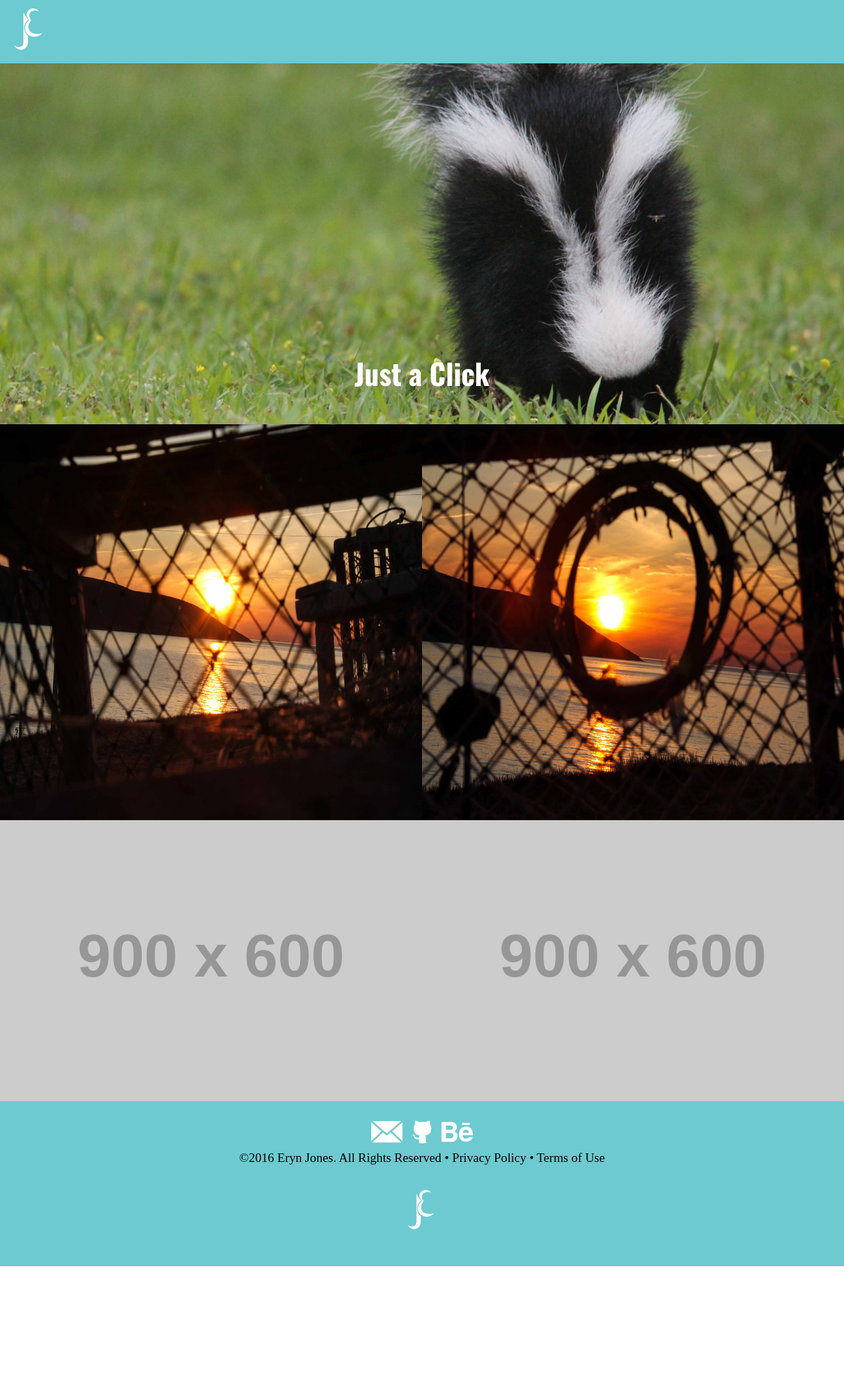
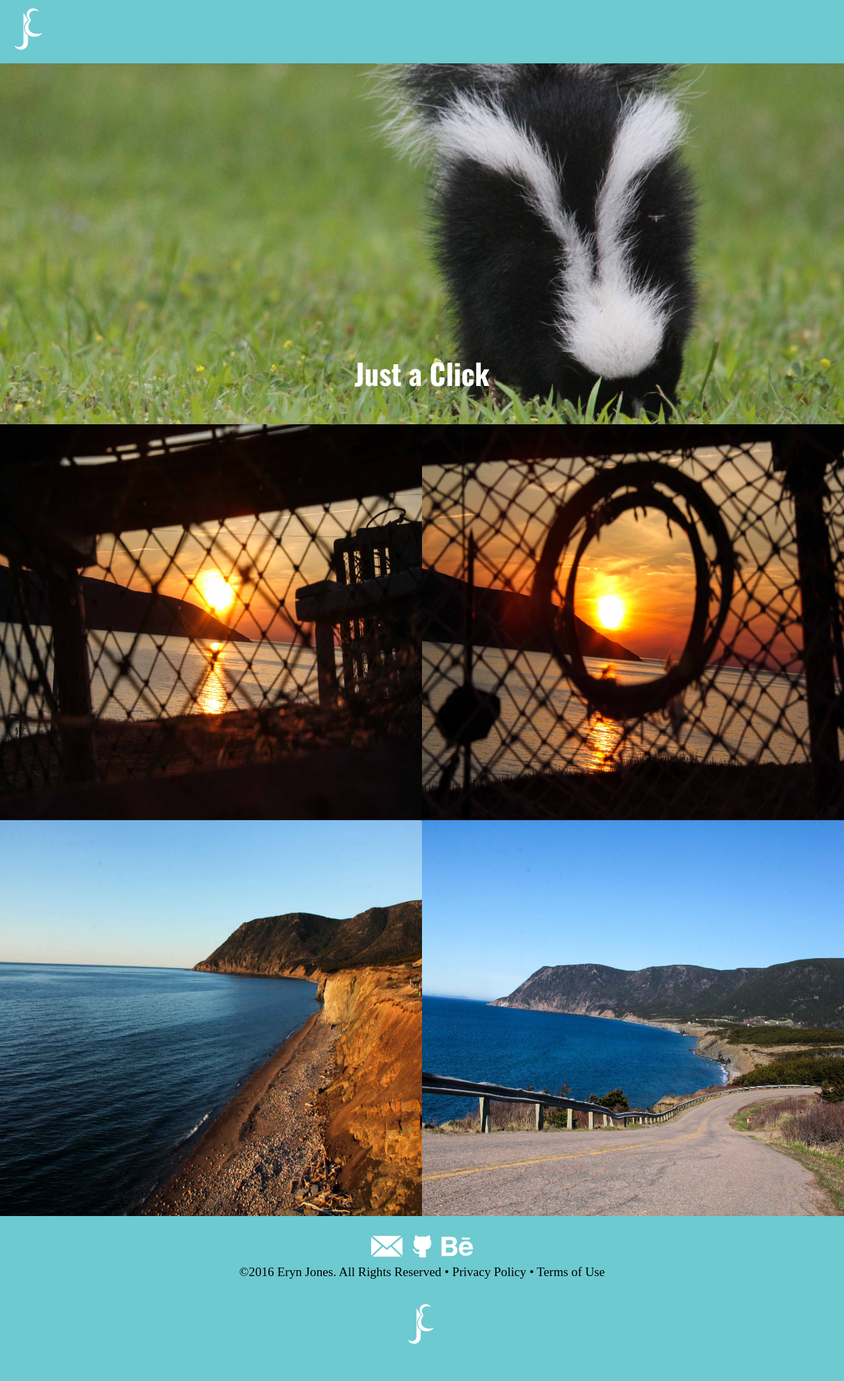
Before and after one commit to erynjones/portfolio, a Jekyll site: the page built from photography.html, in a window 1280 px wide. Shown: the whole page at 66% size. Built offline with Jekyll 4.4.1, drawn with Linux system fonts in a browser that asks for light colours; some web fonts are replaced; before the commit the page ends 1919 px from its top, so only the background shows below that.

Commit message:
added images to photography

```diff
--- a/css/main.css
+++ b/css/main.css
@@ -544,7 +544,7 @@ p {
   }
 
   .imgg {
-    height: 900px;
+    height: 800px;
   }
 
   .footer-2 {
--- a/photography.html
+++ b/photography.html
@@ -8,10 +8,10 @@ layout: default
   </div>
 
   <div itemref="data-author" itemscope itemtype="https://schema.org/WebSite" class="grid">
-    <img itemprop="image" class="unit xs-1 s-1 m-1 l-1-2 imgg" src="{{site.baseurl}}/images/nova-scotia.jpg" alt="">
-    <img itemprop="image" class="unit xs-1 s-1 m-1 l-1-2 imgg" src="{{site.baseurl}}/images/nova-scotia-1.jpg" alt="">
+    <img itemprop="image" class="unit xs-1 s-1 m-1 l-1-2 imgg" src="{{site.baseurl}}/images/nova-scotia.jpg" alt="picture of Nova-Scotia with lobster trap">
+    <img itemprop="image" class="unit xs-1 s-1 m-1 l-1-2 imgg" src="{{site.baseurl}}/images/nova-scotia-1.jpg" alt="picture of Nova-Scotia looking threw lobster trap">
 
-    <img itemprop="image" class="unit xs-1 s-1 m-1-2 l-1-2" src="http://placehold.it/900x600" alt="">
-    <img itemprop="image" class="unit xs-1 s-1 m-1-2 l-1-2" src="http://placehold.it/900x600" alt="">
+    <img itemprop="image" class="unit xs-1 s-1 m-1 l-1-2 imgg" src="{{site.baseurl}}/images/nova-scotia-2.jpg" alt="picture of Bay St.Lawerence in Nova-Scotia">
+    <img itemprop="image" class="unit xs-1 s-1 m-1 l-1-2 imgg" src="{{site.baseurl}}/images/nova-scotia-3.jpg" alt="picture of Capstick in Nova Scotia">
   </div>
 </main>
```
Also changed, not shown: images/nova-scotia-2.jpg (added), images/nova-scotia-3.jpg (added).
